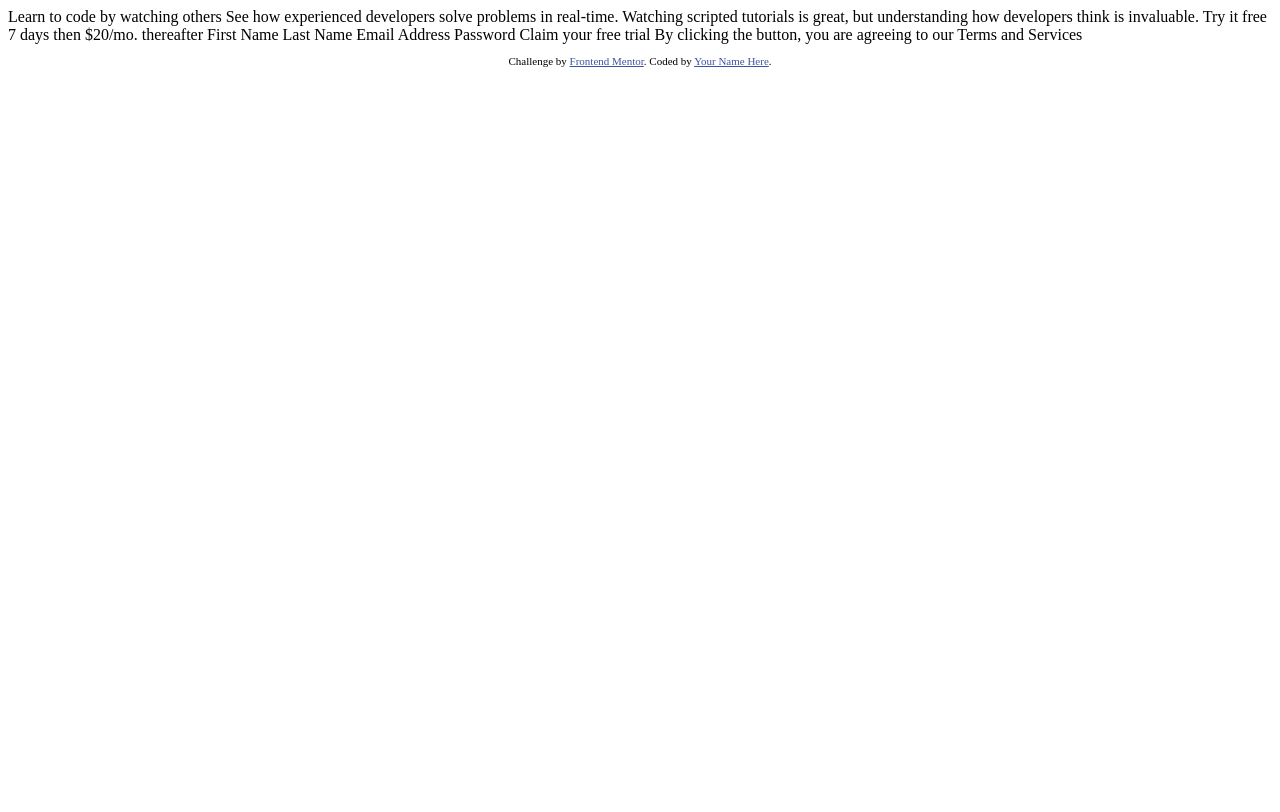
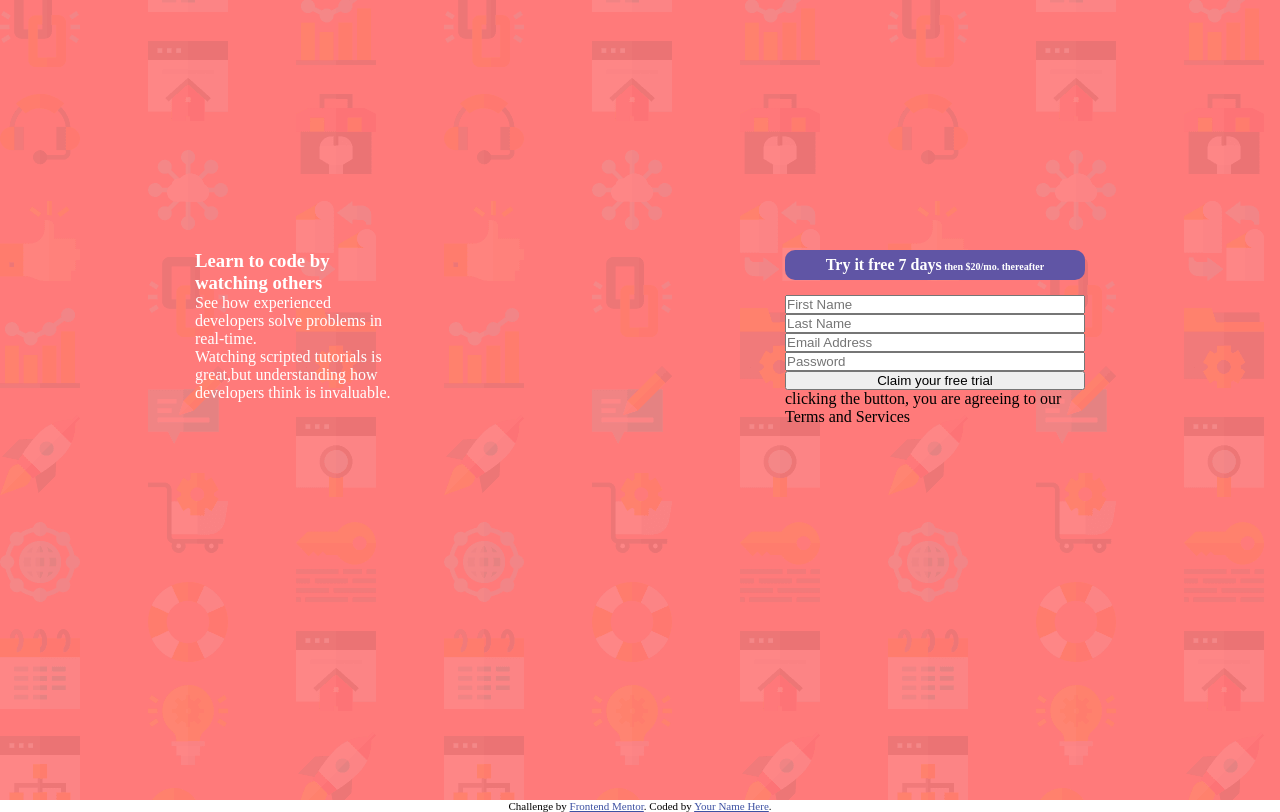
Before and after one commit to SamehElhady/intro-component-with-signup-form-master, a plain HTML site: page index.html in a window 1280 px wide. Drawn offline with Linux system fonts and the light colour scheme.

Commit message:
first step

```diff
--- a/index.html
+++ b/index.html
@@ -13,25 +13,36 @@
     .attribution { font-size: 11px; text-align: center; }
     .attribution a { color: hsl(228, 45%, 44%); }
   </style>
+  <link rel="stylesheet" href="style.css">
 </head>
 <body>
+  <div class="main">
+    <div class="column1">
 
-  Learn to code by watching others
+      <h3>Learn to code by watching others</h3>
 
-  See how experienced developers solve problems in real-time. Watching scripted tutorials is great,
-  but understanding how developers think is invaluable.
+      <p>See how experienced developers solve problems in real-time.</p>
+      <p>Watching scripted tutorials is great,but understanding how developers think is invaluable.</p>
+    </div>
+    <div class="column2">
+      <div class="row1">
+        <h4>Try it free 7 days<span> then $20/mo. thereafter</span></h4>
+      </div>
+      <div class="row2">
+        <form action="#" >
+          <input type="text" placeholder="First Name" required>
+          <input type="text" placeholder="Last Name" required>
+          <input type="email" placeholder="Email Address" required>
+          <input type="password" placeholder="Password" required>
 
-  Try it free 7 days then $20/mo. thereafter
+          <button type="submit">Claim your free trial</button>
 
-  First Name
-  Last Name
-  Email Address
-  Password
 
-  Claim your free trial
-
-  By clicking the button, you are agreeing to our Terms and Services
-
+          <p>clicking the button, you are agreeing to our<span> Terms and Services</span> </p>
+        </form>
+      </div>
+    </div>
+  </div>
   <footer>
     <p class="attribution">
       Challenge by <a href="https://www.frontendmentor.io?ref=challenge" target="_blank">Frontend Mentor</a>.
--- /dev/null
+++ b/style.css
@@ -0,0 +1,53 @@
+*{
+    padding: 0px;
+    margin: 0px;
+}
+
+.main{
+    width: 100vw;
+    height: 100vh;
+    background: url("./images/bg-intro-desktop.png"),hsl(0, 100%, 74%) ;
+    display: flex;
+}
+
+.column1{
+    width: 200px;
+    height: 300px;
+    color: white;
+    margin: auto;
+    display: flex;
+    flex-direction: column;
+}
+
+.column2{
+    width: 300px;
+    height: 300px;
+    margin: auto;
+    display: flex;
+    flex-direction: column;
+}
+.row1{
+    width: 100%;
+    height: 30px;
+    color: white;
+    background: hsl(248, 32%, 49%);
+    display: flex;
+    align-items: center;
+    margin-bottom: 15px;
+    border-radius: 10px;
+    box-shadow: ;
+}
+.row1 span{
+    font-size: 10px;
+}
+.row1 h4{
+    margin: auto;
+}
+.row2{
+    display: flex;
+    flex-direction: column;
+}
+.row2 form{
+    display: flex;
+    flex-direction: column;
+}
```
